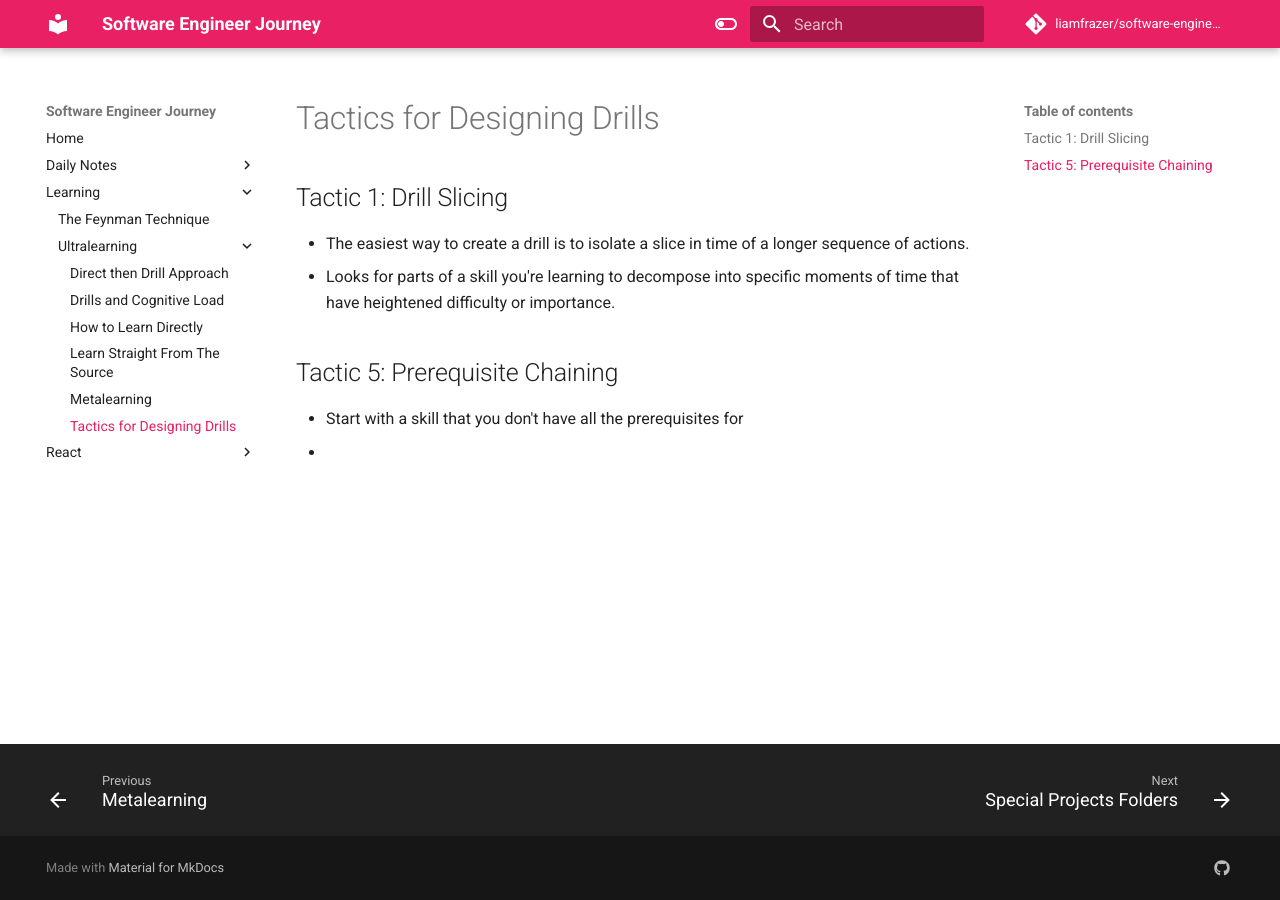
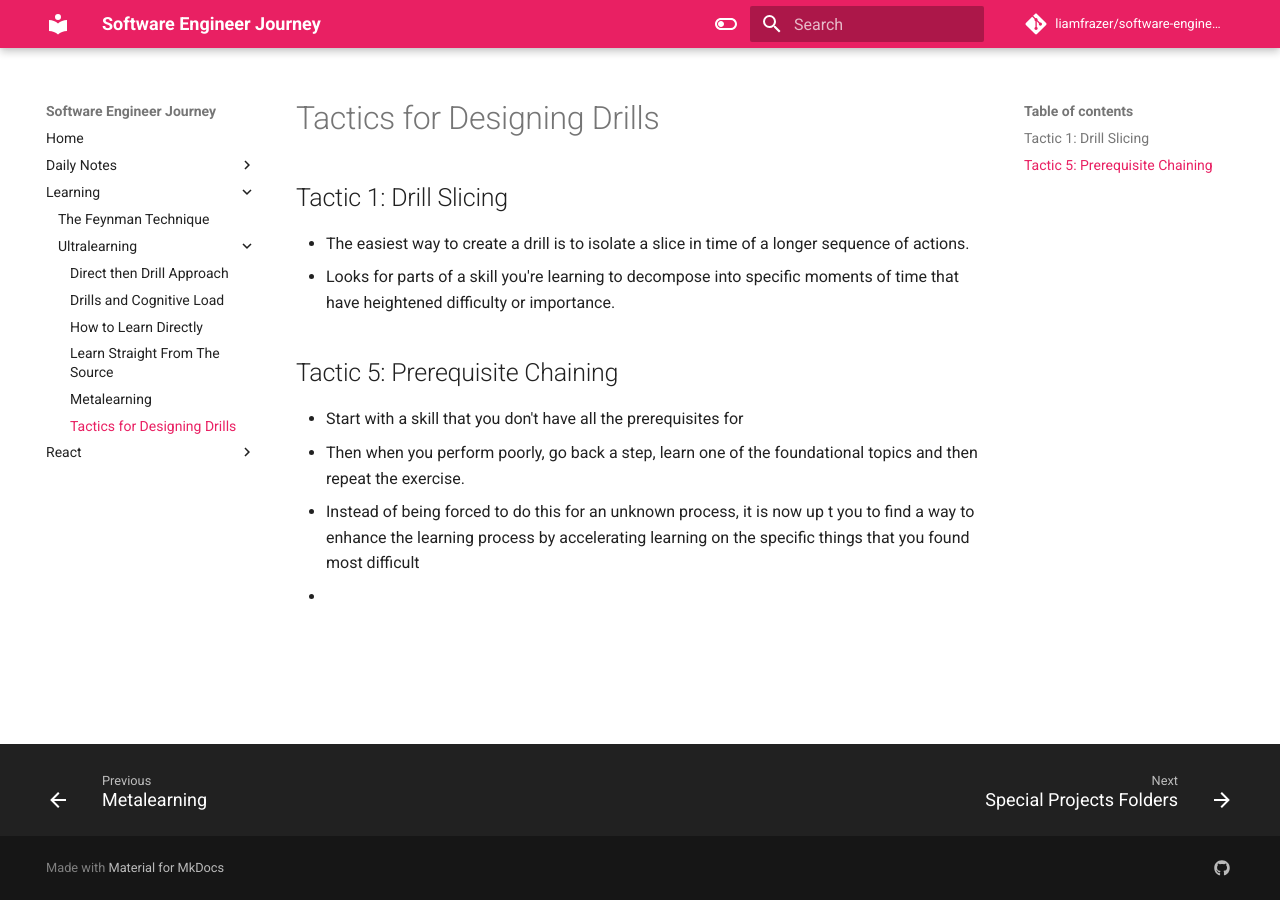
Before and after one commit to liamfrazer/software-engineer-journey, an MkDocs documentation site: the page built from docs/Learning/Ultralearning/Tactics for Designing Drills.md, in a window 1280 px wide. Built offline with MkDocs 1.6.1 and Material for MkDocs 9.7.7, drawn with Linux system fonts in a browser that asks for light colours; comment, search, counter and statistics services are not loaded.

Commit message:
vault backup: 2023-12-10 00:10:11

```diff
--- a/docs/Learning/Ultralearning/Tactics for Designing Drills.md
+++ b/docs/Learning/Ultralearning/Tactics for Designing Drills.md
@@ -9,4 +9,8 @@ tags:
 * Looks for parts of a skill you're learning to decompose into specific moments of time that have heightened difficulty or importance.
 ## Tactic 5: Prerequisite Chaining
 * Start with a skill that you don't have all the prerequisites for
+* Then when you perform poorly, go back a step, learn one of the foundational topics and then repeat the exercise.
+
+
+* Instead of being forced to do this for an unknown process, it is now up t you to find a way to enhance the learning process by accelerating learning on the specific things that you found most difficult
 *
```
Also changed, not shown: docs/index.md (+1 -0 lines).
